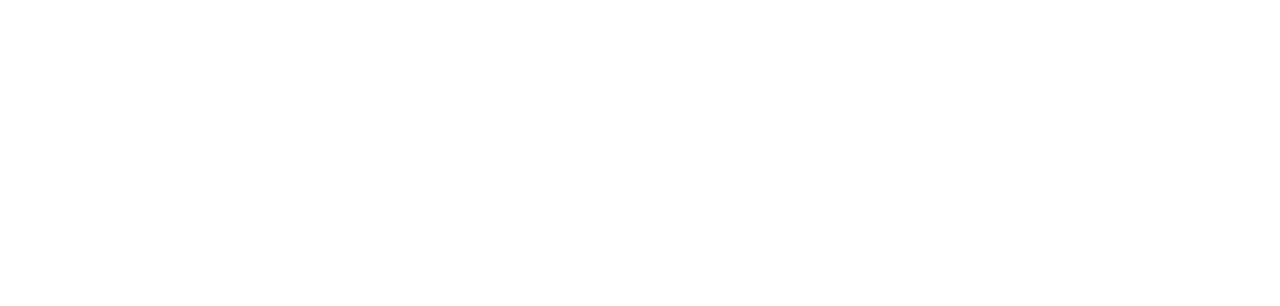
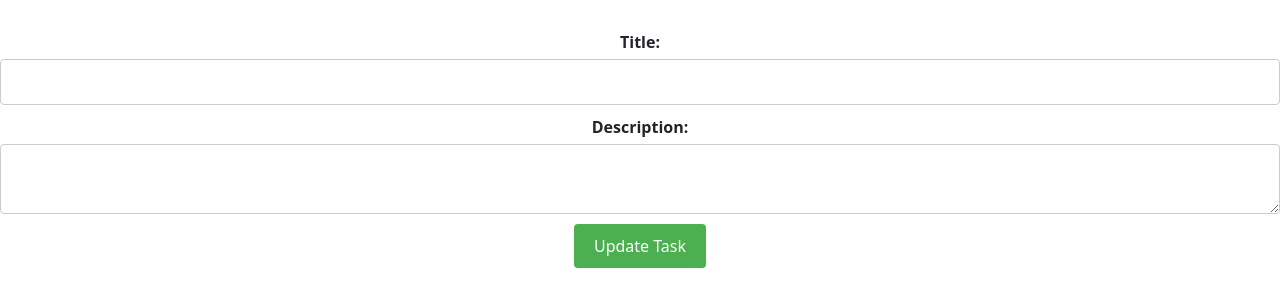
Before and after one commit to vikash18o19/MEAN-Client, an Angular app: page /edit-task/1/1 in a window 1280 px wide. Before the commit this address led to /. Shown: the top 306 px of the page. Built offline with nearby package versions, Linux system fonts and the light colour scheme.

Commit message:
toggle task status working

```diff
--- a/src/app/app-routing.module.ts
+++ b/src/app/app-routing.module.ts
@@ -4,12 +4,16 @@ import { RouterModule, Routes } from '@angular/router';
 import { HomeComponent } from './home/home.component';
 import { SigninComponent } from './signin/signin.component';
 import { SignupComponent } from './signup/signup.component';
+import { CreateTaskComponent } from './create-task/create-task.component';
+import { EditTaskComponent } from './edit-task/edit-task.component';
 
 const routes: Routes = [
   { path: '', redirectTo: 'signin', pathMatch: 'full' },
   { path: 'signin', component: SigninComponent },
   { path: 'signup', component: SignupComponent },
   { path: 'home', component: HomeComponent },
+  { path: 'tasks/create', component: CreateTaskComponent },
+  { path: 'edit-task/:id/:completed', component: EditTaskComponent },
 ];
 
 @NgModule({
--- a/src/app/app.module.ts
+++ b/src/app/app.module.ts
@@ -8,6 +8,8 @@ import { SigninComponent } from './signin/signin.component';
 import { SignupComponent } from './signup/signup.component';
 import { FormsModule } from '@angular/forms';
 import { TasksComponent } from './tasks/tasks.component';
+import { CreateTaskComponent } from './create-task/create-task.component';
+import { EditTaskComponent } from './edit-task/edit-task.component';
 
 @NgModule({
   declarations: [
@@ -16,6 +18,8 @@ import { TasksComponent } from './tasks/tasks.component';
     SigninComponent,
     SignupComponent,
     TasksComponent,
+    CreateTaskComponent,
+    EditTaskComponent,
   ],
   imports: [BrowserModule, AppRoutingModule, HttpClientModule, FormsModule],
   providers: [],
--- /dev/null
+++ b/src/app/create-task/create-task.component.css
@@ -0,0 +1,37 @@
+/* FILEPATH: /Users/Vikash/Desktop/Cashvisory Assignment/Client/src/app/create-task/create-task.component.css */
+
+form {
+    display: flex;
+    flex-direction: column;
+    align-items: center;
+    margin-top: 20px;
+}
+
+label {
+    font-weight: bold;
+    margin-top: 10px;
+}
+
+input[type="text"],
+textarea {
+    width: 100%;
+    padding: 10px;
+    margin-top: 5px;
+    border: 1px solid #ccc;
+    border-radius: 4px;
+    box-sizing: border-box;
+}
+
+button[type="submit"] {
+    background-color: #4caf50;
+    color: white;
+    padding: 10px 20px;
+    border: none;
+    border-radius: 4px;
+    cursor: pointer;
+    margin-top: 10px;
+}
+
+button[type="submit"]:hover {
+    background-color: #3e8e41;
+}
--- /dev/null
+++ b/src/app/create-task/create-task.component.html
@@ -0,0 +1,17 @@
+<!-- FILEPATH: /Users/Vikash/Desktop/Cashvisory Assignment/Client/src/app/create-task/create-task.component.html -->
+
+<!-- Create Task Form -->
+<form (submit)="onSubmit($event)">
+  <label for="title">Title:</label>
+  <input type="text" id="title" name="title" [(ngModel)]="title" required />
+
+  <label for="description">Description:</label>
+  <textarea
+    id="description"
+    name="description"
+    [(ngModel)]="description"
+    required
+  ></textarea>
+
+  <button type="submit">Create Task</button>
+</form>
--- /dev/null
+++ b/src/app/create-task/create-task.component.ts
@@ -0,0 +1,32 @@
+import { Component } from '@angular/core';
+import { TaskService } from '../task.service';
+import { Router } from '@angular/router';
+@Component({
+  selector: 'app-create-task',
+  templateUrl: './create-task.component.html',
+  styleUrls: ['./create-task.component.css'],
+})
+export class CreateTaskComponent {
+  title: string = '';
+  description: string = '';
+  userId: string = '';
+
+  constructor(private taskService: TaskService, private router: Router) {}
+
+  onSubmit(event: Event) {
+    event.preventDefault();
+    this.taskService
+      .createTask(this.title, this.description)
+      .subscribe((response: any) => {
+        console.log('API response:', response);
+        if (response.status === 200) {
+          // Route to /home
+          this.router.navigate(['/home']);
+        } else {
+          // Handle authentication error here
+          console.error('Authentication failed.');
+        }
+        this.router.navigate(['/home']);
+      });
+  }
+}
--- /dev/null
+++ b/src/app/edit-task/edit-task.component.css
@@ -0,0 +1,37 @@
+/* FILEPATH: /Users/Vikash/Desktop/Cashvisory Assignment/Client/src/app/create-task/create-task.component.css */
+
+form {
+    display: flex;
+    flex-direction: column;
+    align-items: center;
+    margin-top: 20px;
+}
+
+label {
+    font-weight: bold;
+    margin-top: 10px;
+}
+
+input[type="text"],
+textarea {
+    width: 100%;
+    padding: 10px;
+    margin-top: 5px;
+    border: 1px solid #ccc;
+    border-radius: 4px;
+    box-sizing: border-box;
+}
+
+button[type="submit"] {
+    background-color: #4caf50;
+    color: white;
+    padding: 10px 20px;
+    border: none;
+    border-radius: 4px;
+    cursor: pointer;
+    margin-top: 10px;
+}
+
+button[type="submit"]:hover {
+    background-color: #3e8e41;
+}
--- /dev/null
+++ b/src/app/edit-task/edit-task.component.html
@@ -0,0 +1,17 @@
+<!-- FILEPATH: /Users/Vikash/Desktop/Cashvisory Assignment/Client/src/app/create-task/create-task.component.html -->
+
+<!-- Create Task Form -->
+<form (submit)="onSubmit($event)">
+  <label for="title">Title:</label>
+  <input type="text" id="title" name="title" [(ngModel)]="title" required />
+
+  <label for="description">Description:</label>
+  <textarea
+    id="description"
+    name="description"
+    [(ngModel)]="description"
+    required
+  ></textarea>
+
+  <button type="submit">Update Task</button>
+</form>
--- /dev/null
+++ b/src/app/edit-task/edit-task.component.ts
@@ -0,0 +1,41 @@
+import { Component } from '@angular/core';
+import { TaskService } from '../task.service';
+import { Router, ActivatedRoute } from '@angular/router';
+
+@Component({
+  selector: 'app-create-task',
+  templateUrl: './edit-task.component.html',
+  styleUrls: ['./edit-task.component.css'],
+})
+export class EditTaskComponent {
+  title: string = '';
+  description: string = '';
+  userId: string = '';
+  id: string = '';
+  completed: boolean = false;
+  constructor(
+    private taskService: TaskService,
+    private router: Router,
+    private route: ActivatedRoute
+  ) {
+    this.id = this.route.snapshot.paramMap.get('id')!;
+    this.completed = this.route.snapshot.paramMap.get('completed') === 'true';
+  }
+
+  onSubmit(event: Event) {
+    event.preventDefault();
+    this.taskService
+      .updateTask(this.id, this.title, this.description, this.completed)
+      .subscribe((response: any) => {
+        console.log('API response:', response);
+        if (response.status === 200) {
+          // Route to /home
+          this.router.navigate(['/home']);
+        } else {
+          // Handle authentication error here
+          console.error('Authentication failed.');
+        }
+        this.router.navigate(['/home']);
+      });
+  }
+}
--- a/src/app/home/home.component.ts
+++ b/src/app/home/home.component.ts
@@ -15,5 +15,7 @@ export class HomeComponent {
     localStorage.removeItem('user');
     this.router.navigate(['/signin']);
   }
-  createTask() {}
+  createTask() {
+    this.router.navigate(['/tasks/create']);
+  }
 }
--- a/src/app/task.service.ts
+++ b/src/app/task.service.ts
@@ -34,12 +34,11 @@ export class TaskService {
     });
   }
 
-  createTask(
-    title: string,
-    description: string,
-    userId: string
-  ): Observable<any> {
+  createTask(title: string, description: string): Observable<any> {
     const token: string | null = localStorage.getItem('token');
+    const user: string | null = localStorage.getItem('user');
+    const userObj = JSON.parse(user!);
+    const userId = userObj._id;
     const headers = new HttpHeaders({
       'Content-Type': 'application/json',
       Authorization: `Bearer ${token}`,
--- a/src/app/tasks/tasks.component.html
+++ b/src/app/tasks/tasks.component.html
@@ -1,5 +1,3 @@
-<!-- FILEPATH: /Users/Vikash/Desktop/Cashvisory Assignment/Client/src/app/tasks/tasks.component.html -->
-
 <!-- Loop through each task in taskArray -->
 <div class="task-container" *ngFor="let task of taskArray">
   <!-- Display task title and description -->
@@ -11,7 +9,11 @@
   <!-- Display a checked toggler to the right with default status of completed boolean -->
   <div class="task-toggler">
     <label class="switch">
-      <input type="checkbox" [checked]="task.completed" />
+      <input
+        type="checkbox"
+        [checked]="task.completed"
+        (change)="onToggle(task._id)"
+      />
       <span class="slider round"></span>
     </label>
   </div>
@@ -21,6 +23,6 @@
     <button (click)="onDelete(task._id)">Delete</button>
 
     <!-- Create a button for editing the task -->
-    <button (click)="onEdit(task._id)">Edit</button>
+    <button (click)="onEdit(task._id, task.completed)">Edit</button>
   </div>
 </div>
--- a/src/app/tasks/tasks.component.ts
+++ b/src/app/tasks/tasks.component.ts
@@ -1,5 +1,6 @@
 import { Component } from '@angular/core';
 import { TaskService } from '../task.service';
+import { Router } from '@angular/router';
 
 @Component({
   selector: 'app-tasks',
@@ -9,7 +10,7 @@ import { TaskService } from '../task.service';
 export class TasksComponent {
   taskArray: any[] = [];
 
-  constructor(private taskService: TaskService) {}
+  constructor(private taskService: TaskService, private router: Router) {}
 
   ngOnInit() {
     this.taskService.getTasks().subscribe((response: any) => {
@@ -20,14 +21,34 @@ export class TasksComponent {
   }
 
   onDelete(id: string) {
-    // Delete task with given id
+    const confirmDelete = confirm('Are you sure you want to delete this task?');
+    if (confirmDelete) {
+      this.taskService.deleteTask(id).subscribe((response: any) => {
+        console.log(response);
+        if (response.status === 200) {
+          this.taskArray = this.taskArray.filter((task) => task._id !== id);
+          // location.reload(); // Reload the current route
+        } else {
+          alert('Error deleting task');
+        }
+      });
+    }
   }
 
-  onEdit(id: string) {
-    // Edit task with given id
+  onEdit(id: string, completed: boolean) {
+    // Redirect to EditTaskComponent with the id of the task to be edited
+    this.router.navigate(['/edit-task', id, completed]);
   }
 
   onToggle(id: string) {
-    // Toggle task with given id
+    const task = this.taskArray.find((task) => task._id === id);
+    if (task) {
+      task.completed = !task.completed;
+      this.taskService
+        .updateTask(id, task.title, task.description, task.completed)
+        .subscribe((response: any) => {
+          console.log(response);
+        });
+    }
   }
 }
```
Also changed, not shown: 2 other files (tests, documents, lock files or other folders).
